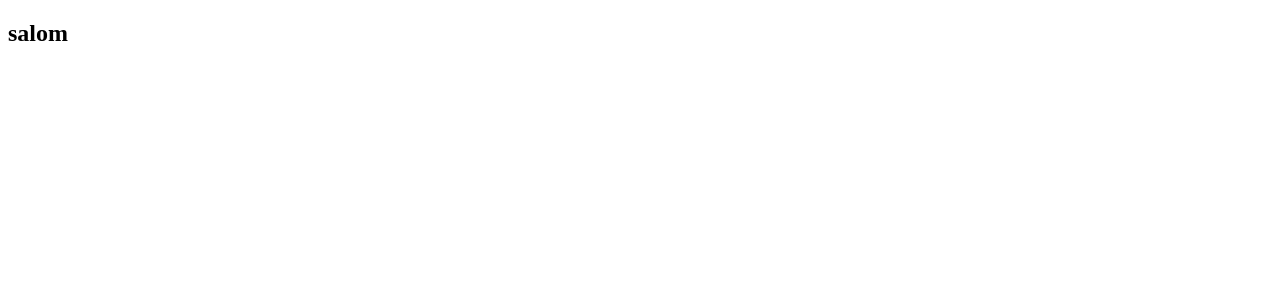
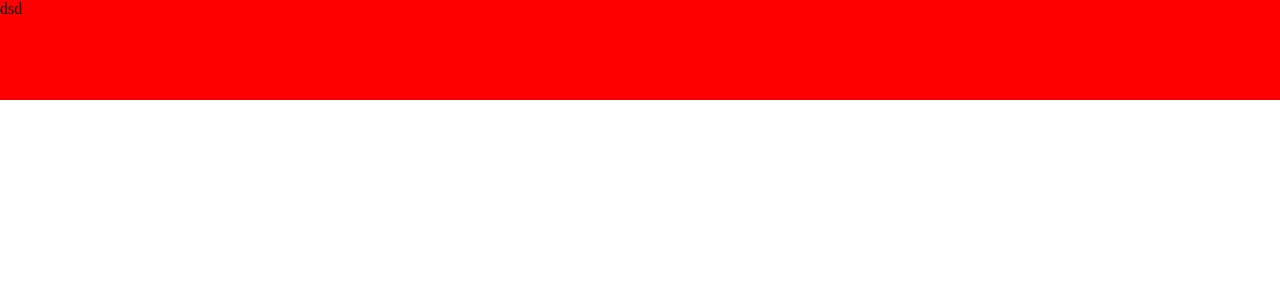
Before and after one commit to ozodsilver/storage, a Vue app: page / in a window 1280 px wide. Shown: the top 300 px of the page. Built offline with nearby package versions, Linux system fonts and the light colour scheme.

Commit message:
sass urnatildi

```diff
--- a/package.json
+++ b/package.json
@@ -9,6 +9,8 @@
   },
   "dependencies": {
     "core-js": "^3.6.5",
+    "node-sass": "^6.0.1",
+    "sass-loader": "^10.2.1",
     "vue": "^2.6.11"
   },
   "devDependencies": {
--- a/src/App.vue
+++ b/src/App.vue
@@ -1,17 +1,16 @@
 <template>
   <div id="app">
-    <h2>salom</h2>
+  <Navigation> </Navigation>
   </div>
 </template>
 
 <script>
-
+import nav from './components/nav'
 
 export default {
-
-  components: {
-
-  },
+components:{
+Navigation:nav
+},
 
   data(){
     return{
@@ -22,5 +21,8 @@ export default {
 </script>
 
 <style>
-
+*{
+  margin: 0;
+  padding: 0;
+}
 </style>
--- /dev/null
+++ b/src/components/nav.vue
@@ -0,0 +1,31 @@
+<template>
+    <div>
+        <nav>
+            dsd
+        </nav>
+    </div>
+</template>
+
+<script>
+export default {
+
+
+    data() {
+        return {
+
+        };
+    },
+
+    mounted() {
+
+    },
+
+    methods: {
+
+    },
+};
+</script>
+
+<style lang="scss" scoped>
+@import './styles/style.scss'
+</style>
--- /dev/null
+++ b/src/components/styles/style.scss
@@ -0,0 +1,5 @@
+nav{
+    width: 100%;
+    height: 100px;
+    background-color: red;
+}
```
Also changed, not shown: vue.config.js (added), 1 other file (tests, documents, lock files or other folders).
